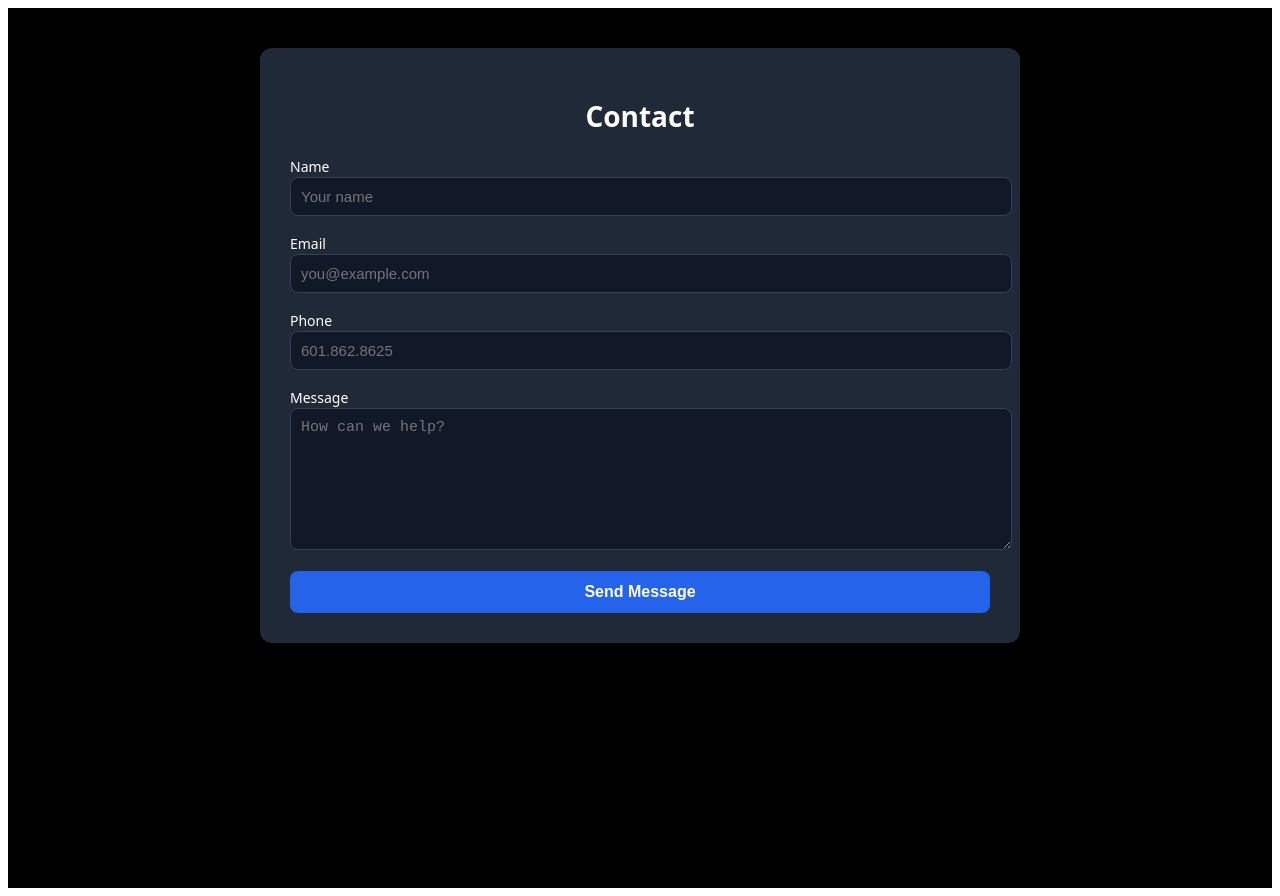
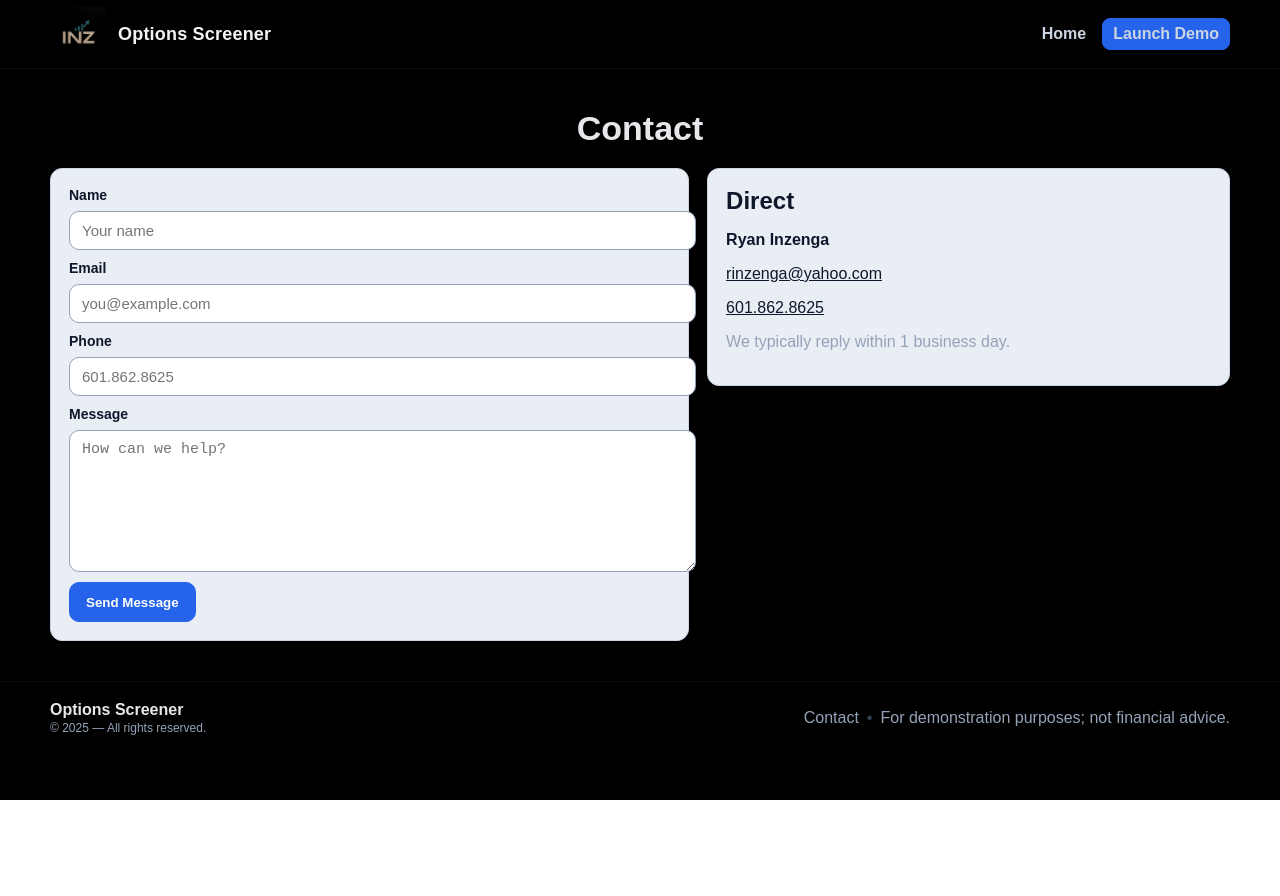
Before and after one commit to rinzenga-ai/Options-Screener-Frontend, a Next.js app: page /contact in a window 1280 px wide. After the commit the page ends 800 px from the top, so only its background shows below. Built offline with nearby package versions, Linux system fonts and the light colour scheme; a web font is replaced by a local one.

Commit message:
Update contact.tsx

```diff
--- a/pages/contact.tsx
+++ b/pages/contact.tsx
@@ -1,110 +1,166 @@
 import React, { useState } from "react";
+import Head from "next/head";
 
 export default function ContactPage() {
-  const [form, setForm] = useState({
-    name: "",
-    email: "",
-    phone: "",
-    message: "",
-  });
+  const [form, setForm] = useState({ name: "", email: "", phone: "", message: "" });
 
   const handleChange = (e: React.ChangeEvent<HTMLInputElement | HTMLTextAreaElement>) => {
     const { name, value } = e.target;
     setForm((prev) => ({ ...prev, [name]: value }));
   };
 
+  // Simple mailto fallback (no backend). Later we can integrate Formspree/EmailJS.
   const handleSubmit = (e: React.FormEvent) => {
     e.preventDefault();
-    // For now: just log form data
-    console.log("Submitted:", form);
-    alert("Thanks! Your message has been recorded.");
+    const subject = encodeURIComponent("Options Screener — Contact");
+    const body = encodeURIComponent(
+      `Name: ${form.name}\nEmail: ${form.email}\nPhone: ${form.phone}\n\nMessage:\n${form.message}`
+    );
+    window.location.href = `mailto:rinzenga@yahoo.com?subject=${subject}&body=${body}`;
   };
 
   return (
-    <div className="page">
-      <style>{`
-        .page {
-          font-family: system-ui, -apple-system, Segoe UI, Roboto, Arial, sans-serif;
-          background: #000;
-          color: #fff;
-          min-height: 100vh;
-          padding: 40px 20px;
+    <>
+      <Head>
+        <title>Contact — Options Screener</title>
+        <meta name="description" content="Contact the Options Screener team." />
+      </Head>
+
+      <div className="page">
+        <header className="nav">
+          <div className="container nav-inner">
+            <a href="/" className="brand" aria-label="Options Screener Home">
+              <img src="/inz-logo.png" alt="Logo" className="brand-logo" />
+              <span className="brand-text">Options Screener</span>
+            </a>
+            <nav className="links" aria-label="Primary">
+              <a href="/">Home</a>
+              <a href="/app" className="btn small primary">Launch Demo</a>
+            </nav>
+          </div>
+        </header>
+
+        <main className="container main">
+          <h1>Contact</h1>
+
+          <div className="grid">
+            <form className="card" onSubmit={handleSubmit}>
+              <div className="row">
+                <label htmlFor="name">Name</label>
+                <input
+                  id="name" name="name" type="text" value={form.name}
+                  onChange={handleChange} placeholder="Your name" required
+                />
+              </div>
+              <div className="row">
+                <label htmlFor="email">Email</label>
+                <input
+                  id="email" name="email" type="email" value={form.email}
+                  onChange={handleChange} placeholder="you@example.com" required
+                />
+              </div>
+              <div className="row">
+                <label htmlFor="phone">Phone</label>
+                <input
+                  id="phone" name="phone" type="tel" value={form.phone}
+                  onChange={handleChange} placeholder="601.862.8625"
+                />
+              </div>
+              <div className="row">
+                <label htmlFor="message">Message</label>
+                <textarea
+                  id="message" name="message" value={form.message}
+                  onChange={handleChange} placeholder="How can we help?" required
+                />
+              </div>
+              <button type="submit" className="btn primary">Send Message</button>
+            </form>
+
+            <aside className="card direct">
+              <h2>Direct</h2>
+              <p><strong>Ryan Inzenga</strong></p>
+              <p><a href="mailto:rinzenga@yahoo.com" className="link">rinzenga@yahoo.com</a></p>
+              <p><a href="tel:+16018628625" className="link">601.862.8625</a></p>
+              <p className="muted">We typically reply within 1 business day.</p>
+            </aside>
+          </div>
+        </main>
+
+        <footer className="footer">
+          <div className="container footer-inner">
+            <div className="foot-left">
+              <strong>Options Screener</strong>
+              <div className="fine">© {new Date().getFullYear()} — All rights reserved.</div>
+            </div>
+            <div className="foot-right">
+              <a href="/contact" className="muted">Contact</a>
+              <span className="sep" aria-hidden>•</span>
+              <span className="muted">For demonstration purposes; not financial advice.</span>
+            </div>
+          </div>
+        </footer>
+      </div>
+
+      <style jsx>{`
+        :global(html, body) { margin: 0; padding: 0; }
+        .page { background: #000; color: #e5e7eb; min-height: 100vh; }
+
+        .container { max-width: 1180px; margin: 0 auto; padding: 0 20px; }
+
+        /* Nav */
+        .nav { position: sticky; top: 0; z-index: 10; background: #000; border-bottom: 1px solid #0b0b0b; }
+        .nav-inner { height: 68px; display: flex; align-items: center; justify-content: space-between; }
+        .brand { display: inline-flex; align-items: center; gap: 12px; text-decoration: none; }
+        .brand-logo { height: 56px; width: auto; display: block; }
+        .brand-text { font-weight: 900; letter-spacing: .2px; color: #f3f4f6; font-size: 18px; }
+        .links { display: flex; align-items: center; gap: 16px; }
+        .links a { color: #cbd5e1; text-decoration: none; font-weight: 600; }
+        .links a:hover { color: #fff; }
+        .btn.small { height: 30px; line-height: 30px; padding: 0 10px; border-radius: 8px; font-weight: 800; }
+
+        .btn { display: inline-block; height: 40px; line-height: 40px; padding: 0 16px; border-radius: 10px;
+               text-decoration: none; font-weight: 800; border: 1px solid #64748b; background: #f8fafc; color: #0f172a; }
+        .btn.primary { background: #2563eb; border-color: #2563eb; color: #fff; }
+        .btn.primary:hover { background: #1d4ed8; }
+
+        /* Main */
+        .main { padding: 40px 0; }
+        .main h1 { text-align: center; margin: 0 0 20px; font-size: 34px; font-weight: 900; }
+
+        .grid { display: grid; grid-template-columns: 1.1fr .9fr; gap: 18px; align-items: start; }
+
+        .card {
+          background: #e9eef5; color: #0f172a; border: 1px solid #cbd5e1; border-radius: 12px;
+          padding: 18px; box-shadow: 0 8px 18px rgba(0,0,0,.25);
         }
-        .wrap {
-          max-width: 700px;
-          margin: 0 auto;
-          background: #1f2937;
-          padding: 30px;
-          border-radius: 12px;
+
+        form .row { display: flex; flex-direction: column; gap: 8px; margin-bottom: 10px; }
+        label { color: #0f172a; font-weight: 700; font-size: 14px; }
+        input, textarea {
+          width: 100%; padding: 10px 12px; border-radius: 10px; border: 1px solid #94a3b8;
+          background: #ffffff; color: #0f172a; font-size: 15px;
         }
-        h1 {
-          font-size: 28px;
-          font-weight: 900;
-          margin-bottom: 20px;
-          text-align: center;
-        }
-        form {
-          display: flex;
-          flex-direction: column;
-          gap: 16px;
-        }
-        label {
-          font-size: 14px;
-          margin-bottom: 4px;
-        }
-        input, textarea {
-          width: 100%;
-          padding: 10px;
-          border-radius: 8px;
-          border: 1px solid #374151;
-          background: #111827;
-          color: #fff;
-          font-size: 15px;
-        }
-        input:focus, textarea:focus {
-          outline: none;
-          border-color: #2563eb;
-        }
-        textarea {
-          min-height: 120px;
-        }
-        .btn {
-          background: #2563eb;
-          border: none;
-          padding: 12px;
-          border-radius: 8px;
-          color: #fff;
-          font-weight: 700;
-          font-size: 16px;
-          cursor: pointer;
-        }
-        .btn:hover {
-          background: #1d4ed8;
+        input:focus, textarea:focus { outline: none; border-color: #2563eb; box-shadow: 0 0 0 3px rgba(37,99,235,.2); }
+        textarea { min-height: 120px; resize: vertical; }
+
+        .direct h2 { margin: 0 0 8px; }
+        .link { color: #0f172a; text-decoration: underline; }
+        .link:hover { color: #1f2937; }
+        .muted { color: #374151; }
+
+        /* Footer */
+        .footer { border-top: 1px solid #0b0b0b; background: #000; }
+        .footer-inner { height: 72px; display: flex; align-items: center; justify-content: space-between; }
+        .fine { color: #94a3b8; font-size: 12px; margin-top: 2px; }
+        .muted { color: #94a3b8; text-decoration: none; }
+        .muted:hover { color: #cbd5e1; }
+        .sep { margin: 0 8px; color: #334155; }
+
+        /* Responsive */
+        @media (max-width: 940px) {
+          .grid { grid-template-columns: 1fr; }
         }
       `}</style>
-
-      <div className="wrap">
-        <h1>Contact</h1>
-        <form onSubmit={handleSubmit}>
-          <div>
-            <label htmlFor="name">Name</label>
-            <input id="name" name="name" type="text" value={form.name} onChange={handleChange} placeholder="Your name" />
-          </div>
-          <div>
-            <label htmlFor="email">Email</label>
-            <input id="email" name="email" type="email" value={form.email} onChange={handleChange} placeholder="you@example.com" />
-          </div>
-          <div>
-            <label htmlFor="phone">Phone</label>
-            <input id="phone" name="phone" type="tel" value={form.phone} onChange={handleChange} placeholder="601.862.8625" />
-          </div>
-          <div>
-            <label htmlFor="message">Message</label>
-            <textarea id="message" name="message" value={form.message} onChange={handleChange} placeholder="How can we help?" />
-          </div>
-          <button type="submit" className="btn">Send Message</button>
-        </form>
-      </div>
-    </div>
+    </>
   );
 }
```
